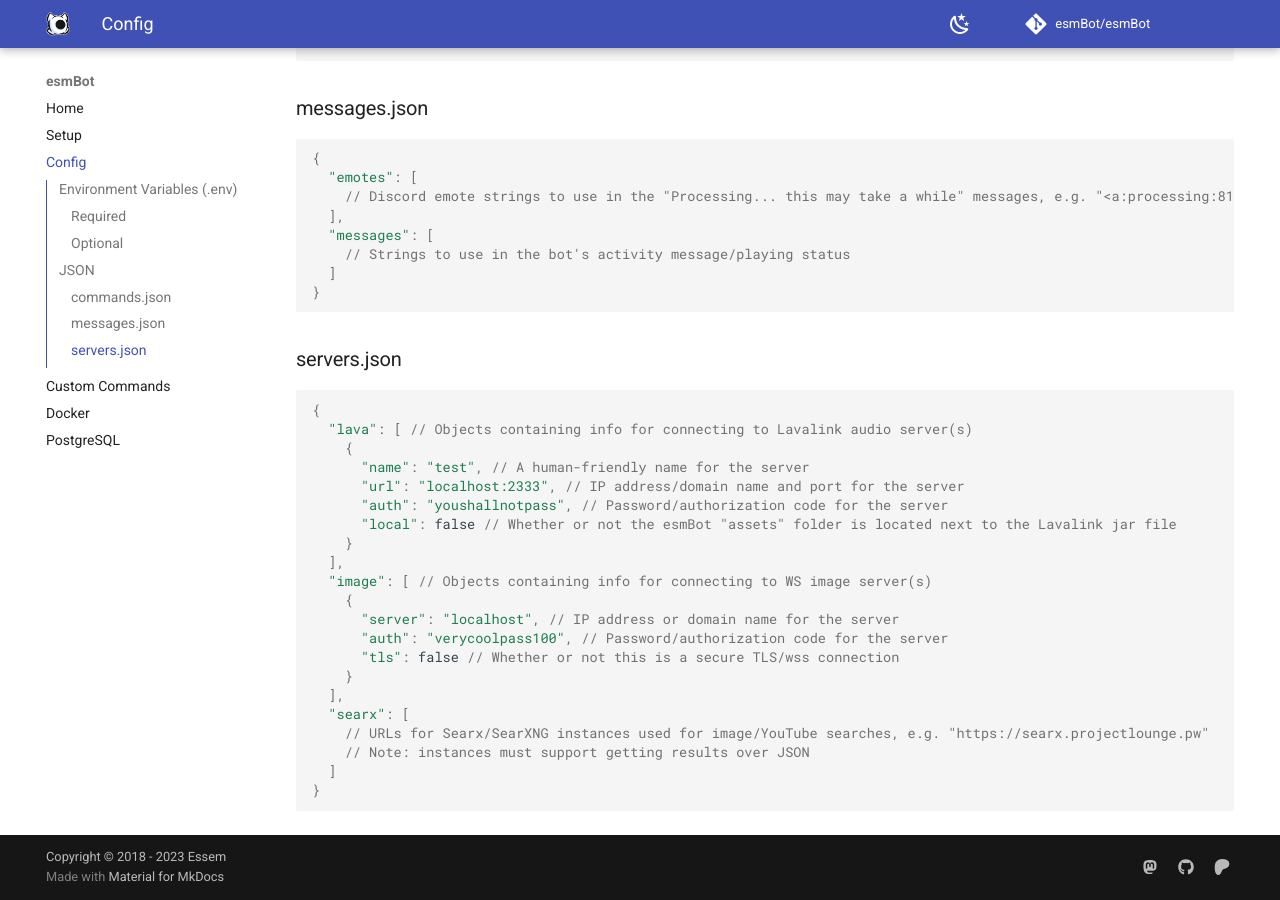
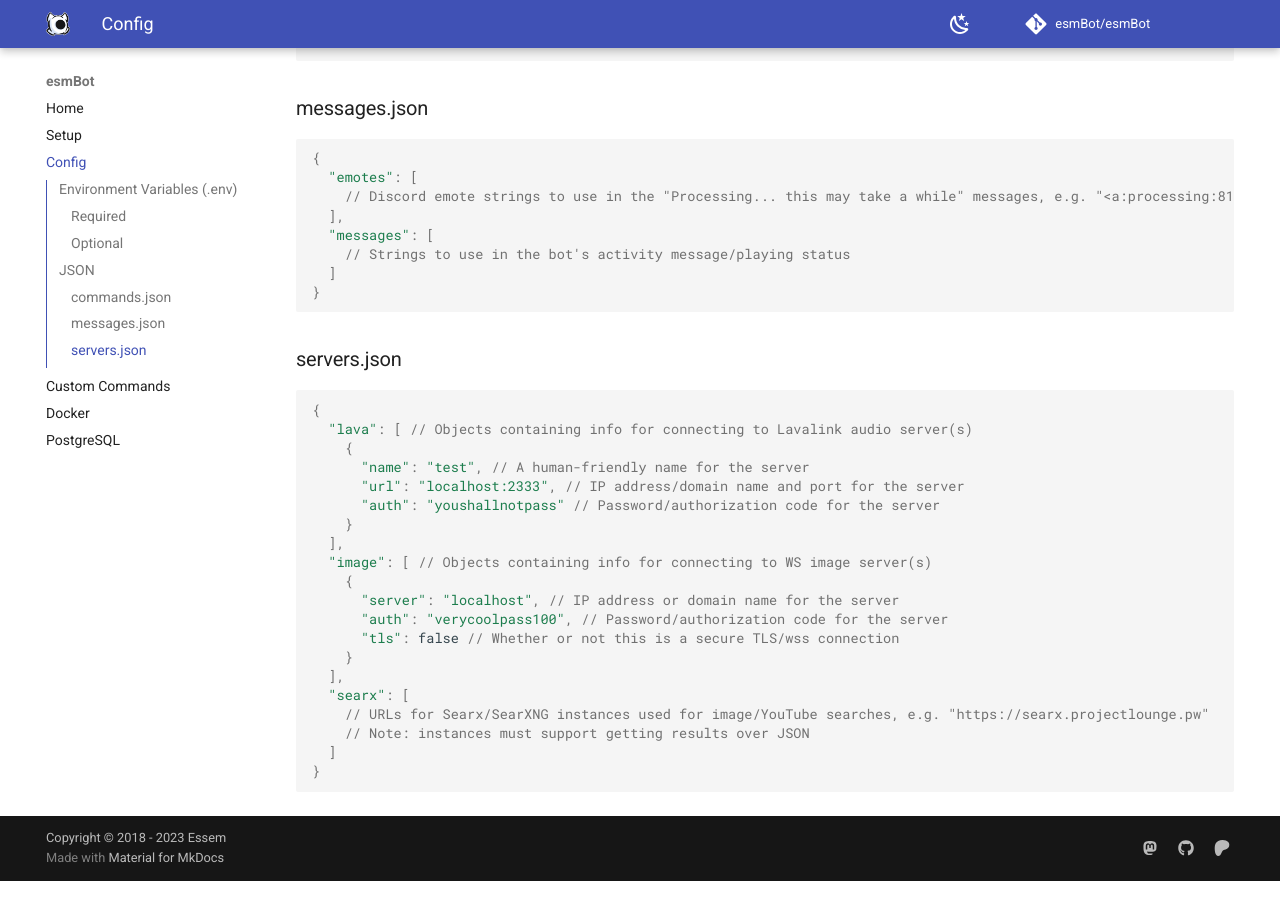
Before and after one commit to esmBot/esmBot, an MkDocs documentation site: the page built from docs/config.md, in a window 1280 px wide and 900 px high, scrolled down 1530 px. Built offline with MkDocs 1.6.1 and Material for MkDocs 9.7.7, drawn with Linux system fonts in a browser that asks for light colours; comment, search, counter and statistics services are not loaded.

Commit message:
refactor: Remove "local" option from Lavalink config
This is no longer used since soundboard commands were removed.

```diff
--- a/application.yml
+++ b/application.yml
@@ -11,7 +11,6 @@
       twitch: true
       vimeo: true
       http: true
-      local: true
     bufferDurationMs: 400
     youtubePlaylistLoadLimit: 6 # Number of pages at 100 each
     playerUpdateInterval: 1
--- a/docs/config.md
+++ b/docs/config.md
@@ -59,8 +59,7 @@
     {
       "name": "test", // A human-friendly name for the server
       "url": "localhost:2333", // IP address/domain name and port for the server
-      "auth": "youshallnotpass", // Password/authorization code for the server
-      "local": false // Whether or not the esmBot "assets" folder is located next to the Lavalink jar file
+      "auth": "youshallnotpass" // Password/authorization code for the server
     }
   ],
   "image": [ // Objects containing info for connecting to WS image server(s)
```
Also changed, not shown: docs/docker.md (+1 -1 lines), 1 other file.
